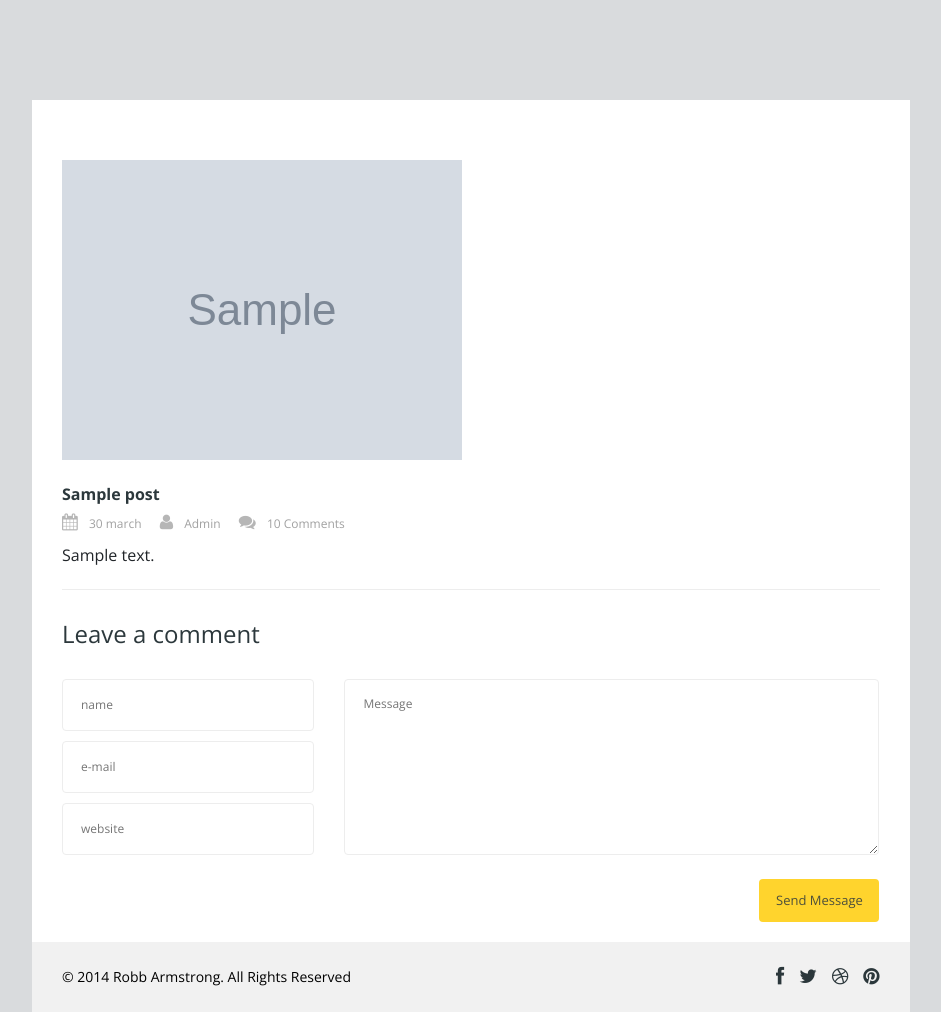
After one commit to sjtuadamyang/blog, a Django app: template blog/templates/blog/article_partial.html in a window 1280 px wide. The commit adds this page. Shown: the whole page, without its empty margins (23-964 px from the left). Run offline with Django 3.2, Linux system fonts and the light colour scheme; the template is opened without the code that fills it: most values are stand-ins (such as "Sample title", 1, 10 or a date in 2020); grey boxes marked "Sample" are stand-in pictures; parts of the project's set-up code (start-up, migrations or seed data) failed here and were passed over; some libraries are stand-ins or nearby versions.

Commit message:
experiment with novi light box

```diff
--- a/blog/models.py
+++ b/blog/models.py
@@ -22,7 +22,7 @@ class Post(models.Model):
 	link_address = models.CharField(max_length=255, blank=True)
 
 	# Provide customized validation
-	""" waiting for django 1.7
+	""" waiting for django 1.7 release or TODO: adamyang, try dev version
 	def clean(self):
 		print "I'm here"
 		# Normal blog type requires valid image, content and preview
--- /dev/null
+++ b/blog/templates/blog/article_partial.html
@@ -0,0 +1,175 @@
+{% load thumbnail %}
+{% load static %}
+<!DOCTYPE html>
+<!--[if IE 8]>			<html class="ie ie8"> <![endif]-->
+<!--[if IE 9]>			<html class="ie ie9"> <![endif]-->
+<!--[if gt IE 9]><!-->	<html> <!--<![endif]-->
+<head>
+
+	<!-- Meta -->
+	<meta charset="utf-8">
+	<meta name="keywords" content="HTML5 Template" />
+	<meta name="description" content="Multipress - Responsive Multipurpose HTML5 Template">
+	<meta name="author" content="">
+
+	<title> Premium Layers - Responsive HTML5 vCard Template</title>
+
+	<!-- Mobile Meta -->
+	<meta name="viewport" content="width=device-width, initial-scale=1.0">
+
+	<!-- Favicons -->
+	<link rel="shortcut icon" href="img/favicon.ico">
+	<link rel="apple-touch-icon" href="img/apple-touch-icon.png">
+	<link rel="apple-touch-icon" sizes="72x72" href="img/apple-touch-icon-72x72.png">
+	<link rel="apple-touch-icon" sizes="114x114" href="img/apple-touch-icon-114x114.png">
+	<link rel="apple-touch-icon" sizes="144x144" href="img/apple-touch-icon-144x144.png">
+
+	<!-- Google Webfonts -->
+	<link href='http://fonts.googleapis.com/css?family=Open+Sans:400,300,400italic,600,700,800,700italic,600italic' rel='stylesheet' type='text/css'>
+	<link href='http://fonts.googleapis.com/css?family=Neuton:400,200,300' rel='stylesheet' type='text/css'>
+
+	<!--[if lt IE 9]>
+	<script src="/js/libs/respond.min.js"></script>
+	<![endif]-->
+
+	<!-- Bootstrap Core CSS -->
+	<link href={% static "blog/css/bootstrap.css" %} rel="stylesheet">
+
+	<!-- Theme Styles CSS-->
+	<link href={% static "blog/font-awesome/css/font-awesome.min.css" %} rel="stylesheet">
+	<link rel="stylesheet" href={% static "blog/css/style.css" %} />
+	<link rel="stylesheet" href={% static "blog/css/flexslider.css" %} />
+	<link rel="stylesheet" href={% static "blog/css/nivo-lightbox.css" %} />
+	<link rel="stylesheet" href={% static "blog/images/themes/default/default.css" %} />
+	<link rel="stylesheet" href={% static "blog/css/jquery.mCustomScrollbar.css" %} />
+	<link rel="stylesheet" href={% static "blog/css/animate.css" %} />
+
+	<!-- Owl Carousel Assets -->
+	<link href="js/owl-carousel/owl.carousel.css" rel="stylesheet">
+	<link href="js/owl-carousel/owl.theme.css" rel="stylesheet">
+	<link href="js/owl-carousel/owl.transitions.css" rel="stylesheet">
+
+	<!--[if lt IE 9]>
+	<script src="/js/libs/html5.js"></script>
+	<![endif]-->
+
+	<!-- Style Switch -->
+	<link rel="stylesheet" type="text/css" href={% static "blog/css/colors/red-black.css" %} title="yellow" media="screen" />
+
+</head>
+<body>
+
+<div class="main-content">
+	<div class="container no-padding">
+		<div class="row">
+			<div class="col-md-9 r-content">
+				<div class="flexslider">
+					<div class="slides">
+						<section class="flex-active-slide">
+							<div class="item blog blog-single">
+								<div class="blog-wrap">
+									<article>
+										<div class="row">
+											<div class="col-md-12 blog-single-img">
+												<img src="{{ post.image|thumbnail_url:'standard' }}" class="img-responsive" alt=""/>
+											</div>
+											<div class="col-md-12">
+												<h3>{{ post.title }}</h3>
+												<div class="post-meta">
+													<i class="fa fa-calendar"></i> <a href="#">30 march</a>
+													<i class="fa fa-user"></i> <a href="#">Admin</a>
+													<i class="fa fa-comments"></i> <a href="#">10 Comments</a>
+												</div>
+												{{ post.content }}
+											</div>
+										</div>
+									</article>
+									<!-- comment out comments section for now.
+									<div class="comments-wrap">
+										<h4>5 Comments</h4>
+										<ul>
+											<li>
+												<div class="comment-avatar"><img src="images/xtra/1.jpg" class="img-responsive" alt=""/></div>
+												<div class="comment-info">
+													<h6>Collis Ta'eed <span>47 minutes ago</span></h6>
+													<p>Testing the comments</p>
+													<a class="reply" href="#">reply</a>
+												</div>
+											</li>
+											<li class="sub-comment">
+												<div class="comment-avatar"><img src="images/xtra/2.jpg" class="img-responsive" alt=""/></div>
+												<div class="comment-info">
+													<h6>jeffrey Way <span>47 minutes ago</span></h6>
+													<p>Works good</p>
+													<a class="reply" href="#">reply</a>
+												</div>
+											</li>
+											<li class="sub-sub-comment">
+												<div class="comment-avatar"><img src="images/xtra/3.jpg" class="img-responsive" alt=""/></div>
+												<div class="comment-info">
+													<h6>John Smith <span>47 minutes ago</span></h6>
+													<p>lorem ipsum dolor sit amet</p>
+													<a class="reply" href="#">reply</a>
+												</div>
+											</li>
+											<li>
+												<div class="comment-avatar"><img src="images/xtra/1.jpg" class="img-responsive" alt=""/></div>
+												<div class="comment-info">
+													<h6>Collis Ta'eed <span>47 minutes ago</span></h6>
+													<p>dolor sit amet</p>
+													<a class="reply" href="#">reply</a>
+												</div>
+											</li>
+										</ul>
+									</div>
+									-->
+									<div class="contact-form">
+										<h4>Leave a comment</h4>
+										<form>
+											<div class="row">
+												<div class="col-md-4">
+													<input type="text" placeholder="name">
+													<input type="text" placeholder="e-mail">
+													<input type="text" placeholder="website">
+												</div>
+												<div class="col-md-8">
+													<textarea rows="6" placeholder="Message"></textarea>
+													<button type="submit">Send Message</button>
+												</div>
+											</div>
+										</form>
+									</div>
+								</div>
+							</div>
+						</section>
+					</div>
+				</div>
+
+				<footer>
+					<div class="row">
+						<div class="col-md-7">
+							<p>&copy; 2014 Robb Armstrong. All Rights Reserved</p>
+						</div>
+						<div class="col-md-5">
+							<ul class="social">
+								<li><a href="#"><i class="fa fa-facebook"></i></a></li>
+								<li><a href="#"><i class="fa fa-twitter"></i></a></li>
+								<li><a href="#"><i class="fa fa-dribbble"></i></a></li>
+								<li><a href="#"><i class="fa fa-pinterest"></i></a></li>
+							</ul>
+						</div>
+					</div>
+				</footer>
+			</div>
+		</div>
+	</div>
+</div>
+
+<!-- JavaScript -->
+<script src="http://ajax.googleapis.com/ajax/libs/jquery/1.9.1/jquery.min.js"></script>
+<script src={% static "blog/js/bootstrap.js" %}></script>
+<script src={% static "blog/js/jquery.mCustomScrollbar.concat.min.js" %}></script>
+
+
+</body>
+</html>
--- a/blog/templates/blog/frame.html
+++ b/blog/templates/blog/frame.html
@@ -225,7 +225,7 @@
 												<img src="{{ post.image|thumbnail_url:'standard' }}" class="img-responsive" alt=""/>
 											</div>
 											<div class="col-md-7">
-												<h3><a href="./article">{{ post.title }}</a></h3>
+												<h3><a href="/blog/article?article_id={{ post.id }}" class="nivo-lbox" data-lightbox-type="iframe" target="_blank">{{ post.title }}</a></h3>
 												<div class="post-meta">
 													<i class="fa fa-calendar"></i> <a href="#">{{ post.date|date:"d F" }}</a>
 													<i class="fa fa-user"></i> <a href="#">Admin</a>
@@ -250,7 +250,7 @@
 										<div class="row">
 											<div class="col-md-12">
 												<i class="fa fa-link"></i>
-												<a href="{{ post.link_address }}" target="_blank">{{ post.link_address }}</a>
+												<a href="{{ post.link_address }}" class="nivo-lbox" data-lightbox-type="iframe" target="_blank">{{ post.link_address }}</a>
 											</div>
 										</div>
 									</div>
--- a/blog/templates/blog/index.html
+++ b/blog/templates/blog/index.html
@@ -147,7 +147,7 @@
 										</ul>
 										<ul id="portfolio">
 											<li class="item col-md-4 webdesign">
-												<a href={% static "blog/images/projects/1-big.jpg" %} class="nivo-lbox">
+												<a href="http://docs.dev7studios.com/jquery-plugins/nivo-lightbox" class="nivo-lbox" data-lightbox-type="iframe">
 													<div class="folio-img">
 														<img src={% static "blog/images/projects/1.jpg" %} alt="" class="img-responsive">
 														<div class="overlay">
--- a/mysite/settings.py
+++ b/mysite/settings.py
@@ -19,7 +19,7 @@ BASE_DIR = os.path.dirname(os.path.dirname(__file__))
 SECRET_KEY = 'yyi0u+61@57@qa3z@r3*^ykqnc!v(l&8z+9c1598*l!teu25+d'
 
 # SECURITY WARNING: don't run with debug turned on in production!
-DEBUG = False
+DEBUG = True
 
 TEMPLATE_DEBUG = True
 
```
Also changed, not shown: blog/views.py (+9 -15 lines), 4 other files.
